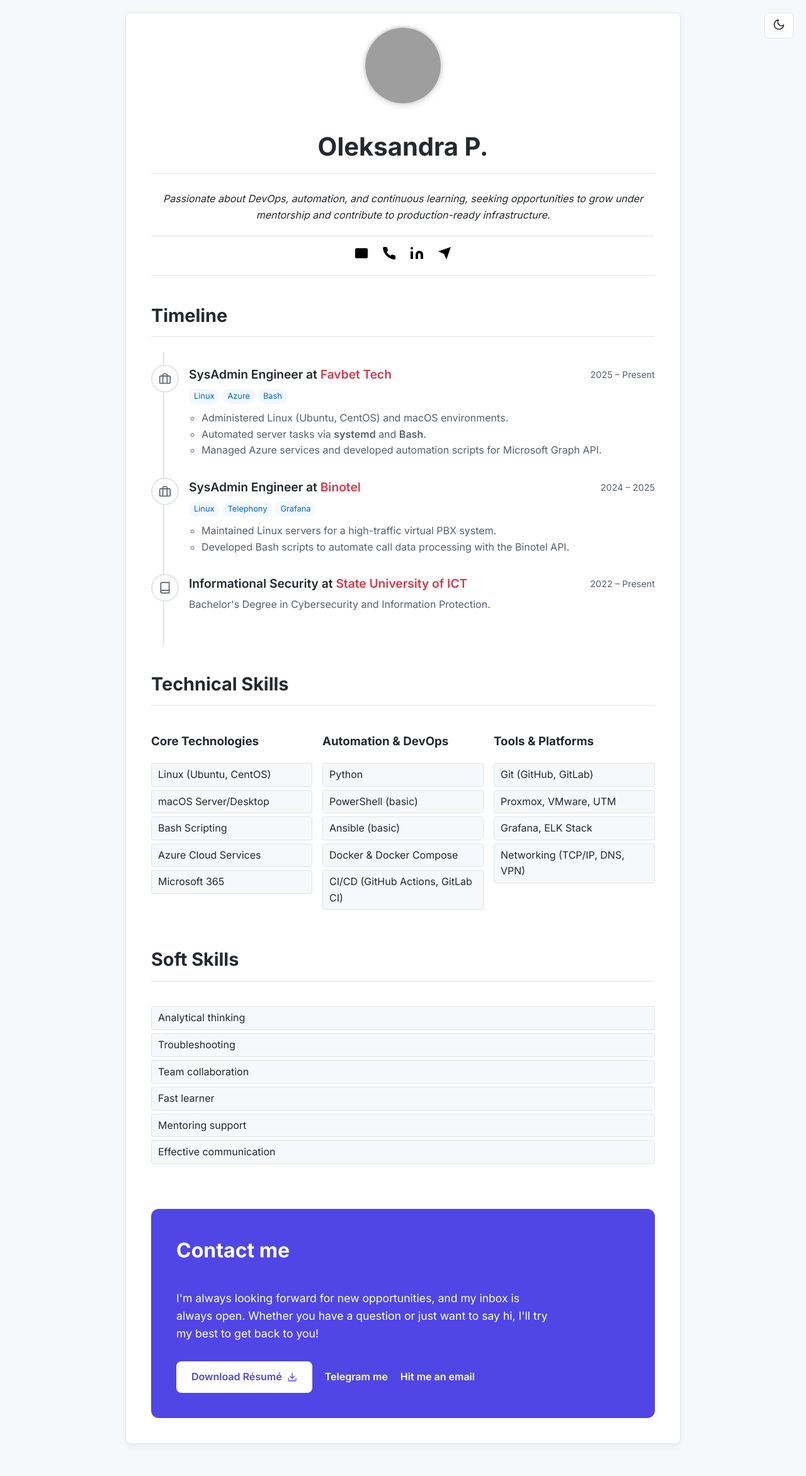
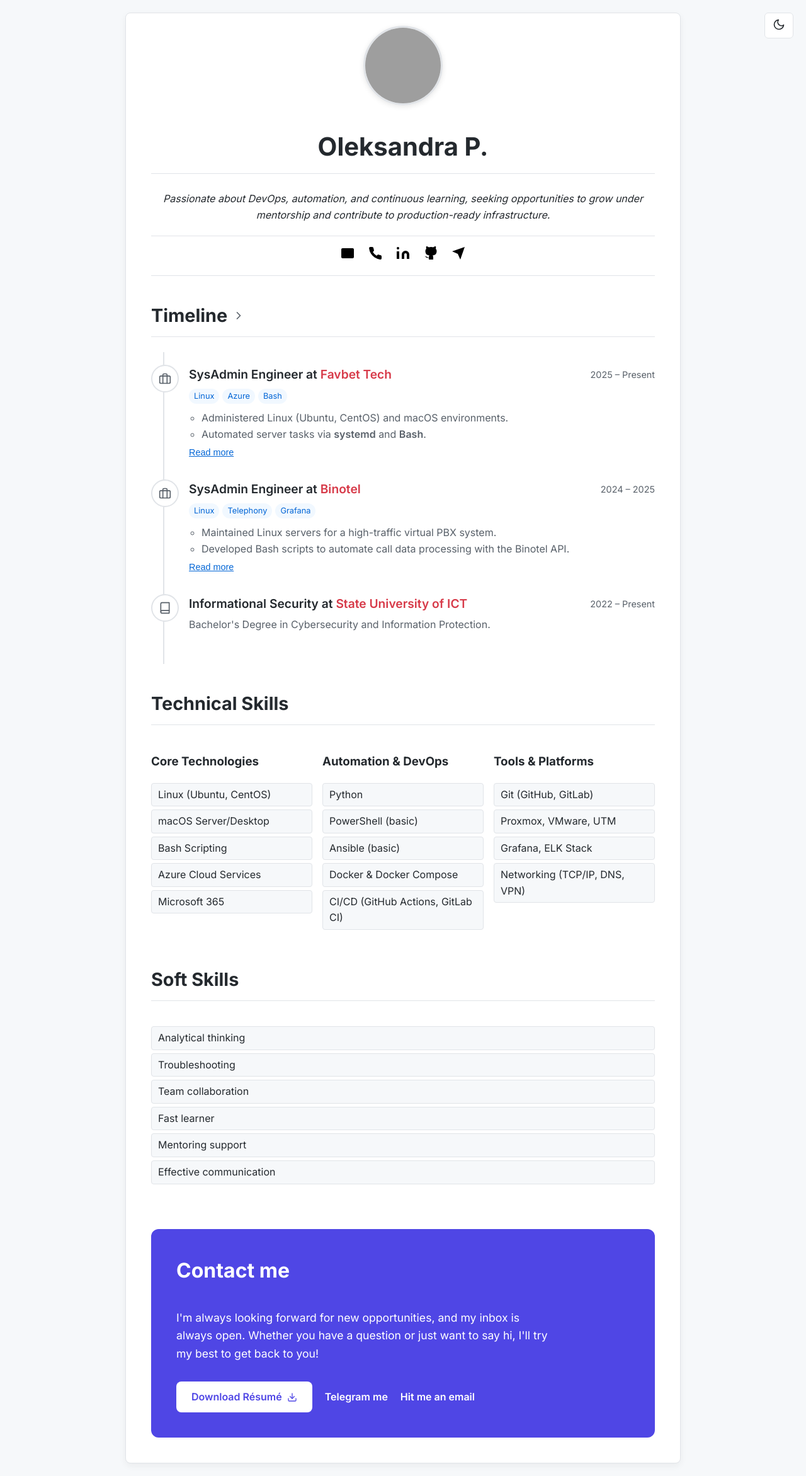
Before and after one commit to sarakalin006/CV, a Jekyll site: the page built from README.md, in a window 1280 px wide. Shown: the whole page at 63% size. Built offline with Jekyll 4.4.1, drawn with Linux system fonts in a browser that asks for light colours; before the commit the page ends 2312 px from its top, so only the background shows below that; grey boxes are pictures that could not be loaded.

Commit message:
Refactor README.md: add GitHub and Telegram contact icons; enhance timeline section with read more functionality and improved descriptions; update CSS for timeline interactions and section headers; add main.js for toggle functionality

```diff
--- a/README.md
+++ b/README.md
@@ -12,10 +12,11 @@ permalink: /
   <a href="mailto:{{ site.email }}" title="Email"><svg viewBox="0 0 24 24"><path d="M4 4h16c1.1 0 2 .9 2 2v12c0 1.1-.9 2-2 2H4c-1.1 0-2-.9-2-2V6c0-1.1.9-2 2-2z"></path><polyline points="22,6 12,13 2,6"></polyline></svg></a>
   <a href="tel:{{ site.phone }}" title="Phone"><svg viewBox="0 0 24 24"><path d="M22 16.92v3a2 2 0 0 1-2.18 2 19.79 19.79 0 0 1-8.63-3.07 19.5 19.5 0 0 1-6-6 19.79 19.79 0 0 1-3.07-8.67A2 2 0 0 1 4.11 2h3a2 2 0 0 1 2 1.72 12.84 12.84 0 0 0 .7 2.81 2 2 0 0 1-.45 2.11L8.09 9.91a16 16 0 0 0 6 6l1.27-1.27a2 2 0 0 1 2.11-.45 12.84 12.84 0 0 0 2.81.7A2 2 0 0 1 22 16.92z"></path></svg></a>
   <a href="{{ site.linkedin }}" title="LinkedIn" target="_blank"><svg viewBox="0 0 24 24"><path d="M16 8a6 6 0 0 1 6 6v7h-4v-7a2 2 0 0 0-2-2 2 2 0 0 0-2 2v7h-4v-7a6 6 0 0 1 6-6z"></path><rect x="2" y="9" width="4" height="12"></rect><circle cx="4" cy="4" r="2"></circle></svg></a>
+  <a href="https://github.com/{{ site.github }}" title="GitHub" target="_blank"><svg viewBox="0 0 24 24"><path d="M9 19c-5 1.5-5-2.5-7-3m14 6v-3.87a3.37 3.37 0 0 0-.94-2.61c3.14-.35 6.44-1.54 6.44-7A5.44 5.44 0 0 0 20 4.77 5.07 5.07 0 0 0 19.91 1S18.73.65 16 2.48a13.38 13.38 0 0 0-7 0C6.27.65 5.09 1 5.09 1A5.07 5.07 0 0 0 5 4.77a5.44 5.44 0 0 0-1.5 3.78c0 5.42 3.3 6.61 6.44 7A3.37 3.37 0 0 0 9 18.13V22"></path></svg></a>
   <a href="https://t.me/{{ site.telegram }}" title="Telegram" target="_blank"><svg viewBox="0 0 24 24"><path d="M22 2L11 13"></path><path d="M22 2L15 22L11 13L2 9L22 2z"></path></svg></a>
 </div>
 
-<h2>Timeline</h2>
+<h2><span class="section-header">Timeline <svg viewBox="0 0 24 24" fill="none" stroke="currentColor" stroke-width="2" stroke-linecap="round" stroke-linejoin="round"><polyline points="9,18 15,12 9,6"></polyline></svg></span></h2>
 <ul class="timeline">
   <li class="timeline-item">
     <div class="timeline-icon">
@@ -30,11 +31,27 @@ permalink: /
         <span class="tag">Linux</span><span class="tag">Azure</span><span class="tag">Bash</span>
       </div>
       <div class="timeline-description">
-        <ul>
-          <li>Administered Linux (Ubuntu, CentOS) and macOS environments.</li>
-          <li>Automated server tasks via <strong>systemd</strong> and <strong>Bash</strong>.</li>
-          <li>Managed Azure services and developed automation scripts for Microsoft Graph API.</li>
-        </ul>
+        <div class="timeline-description-short">
+          <ul>
+            <li>Administered Linux (Ubuntu, CentOS) and macOS environments.</li>
+            <li>Automated server tasks via <strong>systemd</strong> and <strong>Bash</strong>.</li>
+          </ul>
+          <button class="read-more-btn" onclick="toggleTimelineDescription(this)">Read more</button>
+        </div>
+        <div class="timeline-description-full">
+          <ul>
+            <li>Administered Linux (Ubuntu, CentOS) and macOS environments, configured services, development tooling, and troubleshooting networking/system-level issues.</li>
+            <li>Automated Linux server tasks via <strong>systemd</strong> and <strong>Bash</strong>.</li>
+            <li>Managed macOS dev environments: <strong>Homebrew</strong>, SSH keys, VPN, network configuration.</li>
+            <li>Utilized Azure services including Functions, Logic Apps, Storage (Blob/Files), Monitor & Log Analytics, IAM, AD identities, RBAC.</li>
+            <li>Developed Python & Bash automation scripts for Microsoft Graph/Azure API for Teams, Outlook, SharePoint, Users; OAuth2 and service-to-service flows.</li>
+            <li>Managed Microsoft 365: Teams, SharePoint, Exchange Online, Entra ID; automated tasks via APIs and PowerShell.</li>
+            <li>Version Control: Git (GitHub, GitLab) — branching strategies, repository management, pipeline triggers.</li>
+            <li>Virtualization: Proxmox, VMware, UTM — VM deployment, snapshots, templates, resource management, cloud-init provisioning.</li>
+            <li>Monitoring & Logging: Grafana, ELK — dashboards, alerting, log ingestion, metrics visualization.</li>
+          </ul>
+          <button class="read-more-btn" onclick="toggleTimelineDescription(this)">Show less</button>
+        </div>
       </div>
     </div>
   </li>
@@ -51,10 +68,24 @@ permalink: /
         <span class="tag">Linux</span><span class="tag">Telephony</span><span class="tag">Grafana</span>
       </div>
       <div class="timeline-description">
-        <ul>
-          <li>Maintained Linux servers for a high-traffic virtual PBX system.</li>
-          <li>Developed Bash scripts to automate call data processing with the Binotel API.</li>
-        </ul>
+        <div class="timeline-description-short">
+          <ul>
+            <li>Maintained Linux servers for a high-traffic virtual PBX system.</li>
+            <li>Developed Bash scripts to automate call data processing with the Binotel API.</li>
+          </ul>
+          <button class="read-more-btn" onclick="toggleTimelineDescription(this)">Read more</button>
+        </div>
+        <div class="timeline-description-full">
+          <ul>
+            <li>Maintained Linux servers hosting Binotel virtual PBX, ensured high availability of telephony services.</li>
+            <li>Optimized system load during peak traffic (up to 100M calls/month).</li>
+            <li>Configured SSH access, managed user roles, implemented backups, ensured system resilience.</li>
+            <li>Developed Bash scripts for automated import of call statistics via <strong>Binotel API</strong>, CRM record creation, and logging.</li>
+            <li>Implemented Grafana dashboards and alerting, tracked system metrics and telephony statistics.</li>
+            <li>Assisted staff with environment setup, issue resolution, and access management.</li>
+          </ul>
+          <button class="read-more-btn" onclick="toggleTimelineDescription(this)">Show less</button>
+        </div>
       </div>
     </div>
   </li>
--- a/_config.yml
+++ b/_config.yml
@@ -7,5 +7,6 @@ email: pet.85saf@gmail.com
 phone: +380950231078
 location: Kyiv, Ukraine
 linkedin: https://www.linkedin.com/in/oleksandra-petrova-213909356/
+github: YOUR_GITHUB_USERNAME
 telegram: YOUR_TELEGRAM_USERNAME
 cv_url: /assets/Petrova_Oleksandra_CV.pdf
--- a/_layouts/default.html
+++ b/_layouts/default.html
@@ -23,5 +23,6 @@
       {{ content }}
     </div>
     <script src="{{ '/assets/js/theme-switcher.js' | relative_url }}"></script>
+    <script src="{{ '/assets/js/main.js' | relative_url }}"></script>
   </body>
 </html>
--- a/assets/css/style.css
+++ b/assets/css/style.css
@@ -238,6 +238,45 @@ strong { font-weight: 600; }
   font-weight: 600;
 }
 
+/* Timeline Read More Functionality */
+.timeline-description-short {
+  display: block;
+}
+.timeline-description-full {
+  display: none;
+}
+.timeline-description-full.expanded {
+  display: block;
+}
+.timeline-description-short.collapsed {
+  display: none;
+}
+.read-more-btn {
+  background: none;
+  border: none;
+  color: var(--accent-color);
+  cursor: pointer;
+  font-size: 0.9em;
+  margin-top: 8px;
+  padding: 0;
+  text-decoration: underline;
+}
+.read-more-btn:hover {
+  color: var(--accent-color-hover);
+}
+
+/* Header with Arrow */
+.section-header {
+  display: flex;
+  align-items: center;
+  gap: 8px;
+}
+.section-header svg {
+  color: var(--secondary-text-color);
+  width: 20px;
+  height: 20px;
+}
+
 /* Theme Toggle */
 .theme-toggle-btn {
   background: var(--card-bg-color);
--- /dev/null
+++ b/assets/js/main.js
@@ -0,0 +1,15 @@
+function toggleTimelineDescription(button) {
+  const timelineItem = button.closest('.timeline-item');
+  const shortDesc = timelineItem.querySelector('.timeline-description-short');
+  const fullDesc = timelineItem.querySelector('.timeline-description-full');
+
+  if (fullDesc.classList.contains('expanded')) {
+    // Currently expanded, so collapse
+    fullDesc.classList.remove('expanded');
+    shortDesc.classList.remove('collapsed');
+  } else {
+    // Currently collapsed, so expand
+    fullDesc.classList.add('expanded');
+    shortDesc.classList.add('collapsed');
+  }
+}
```
Also changed, not shown: assets/images/logo.svg (renamed from favicon.svg).
